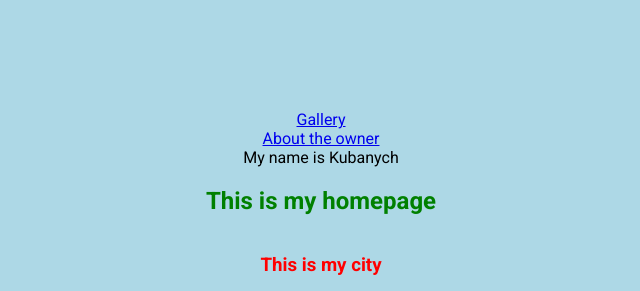
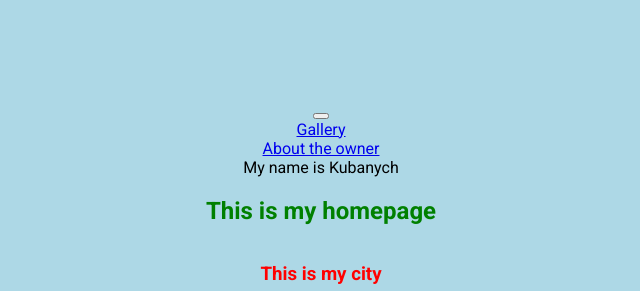
Before and after one commit to dzhyrgalbekov/myportfolio, a PHP site: page / in a window 1280 px wide. Shown: the top 291 px of the page, without its empty margins (319-959 px from the left). Run offline with PHP 8.4, Linux system fonts and the light colour scheme.

Commit message:
Update index.php

```diff
--- a/index.php
+++ b/index.php
@@ -41,6 +41,9 @@
 	</style>
 
 </head>
+	<a href="/login.php">
+        <button type="button" class="btn-user ml-auto mt-3 mt-lg-0 "></button>
+        </a>
 <body>
 
 	<a href="gallery.html">Gallery</a>
```
